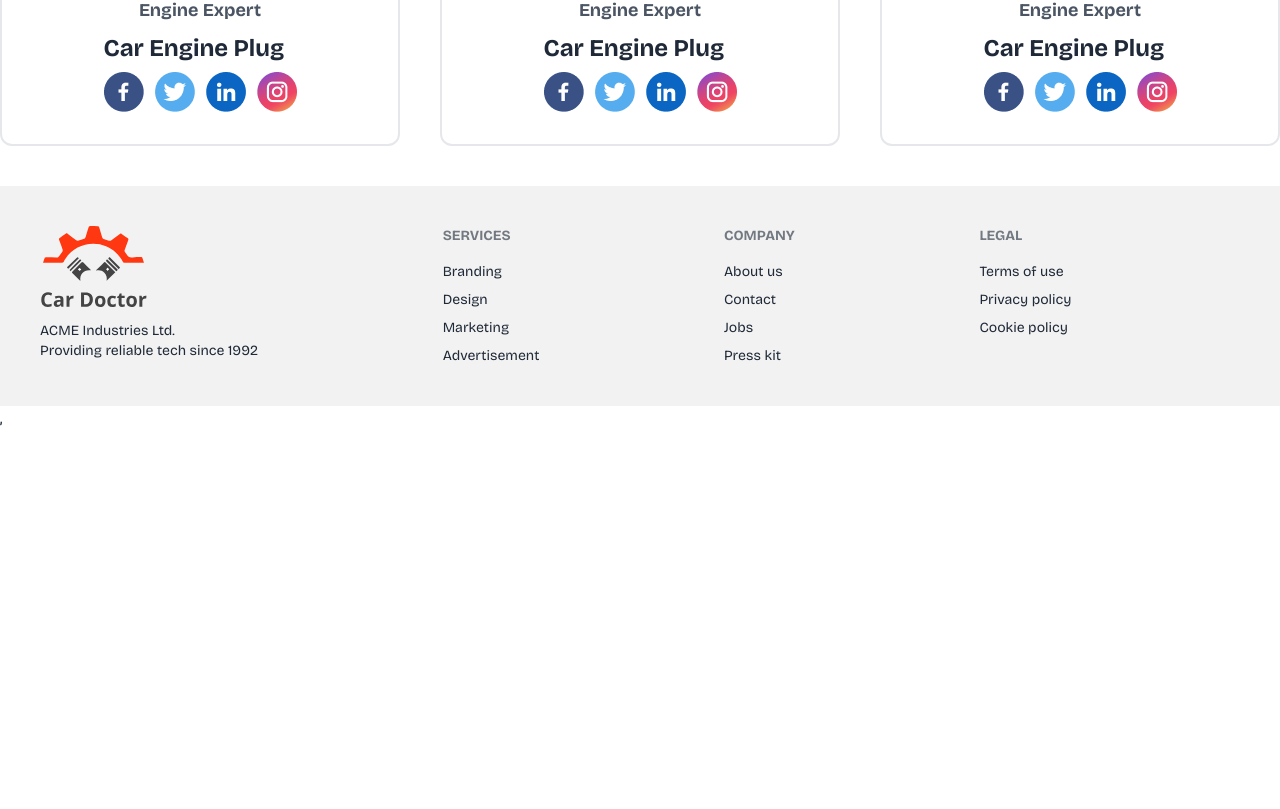
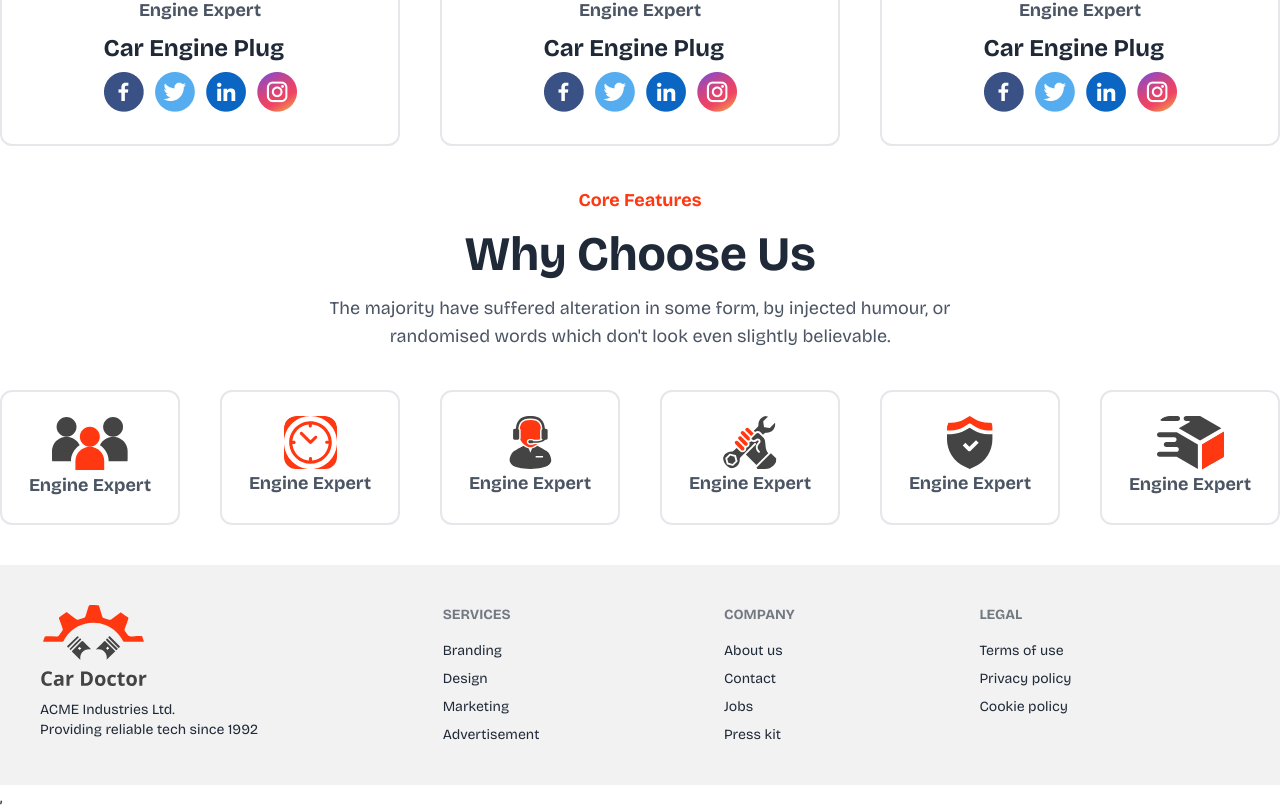
Before and after one commit to Muntahamasuma/Car-Doctor-client, a React (Vite) app: page / in a window 1280 px wide. Shown: the part 4381-5190 px from the top of the page. Before the commit the page ends 4811 px from the top, so only its background shows below. Built offline with nearby package versions, Linux system fonts and the light colour scheme.

Commit message:
Added 'Our Team' section

```diff
--- a/src/Pages/Home/Home.jsx
+++ b/src/Pages/Home/Home.jsx
@@ -4,6 +4,7 @@ import InfoSection from "./InfoSection";
 import OurTeam from "./OurTeam";
 import Popular from "./Popular";
 import ServiceArea from "./ServiceArea";
+import WhyChooseUs from "./WhyChooseUs";
 
 
 const Home = () => {
@@ -15,6 +16,7 @@ const Home = () => {
           <InfoSection/>
           <Popular></Popular>
           <OurTeam></OurTeam>
+          <WhyChooseUs></WhyChooseUs>
         </div>
     );
 };
--- a/src/Pages/Home/OurTeam.jsx
+++ b/src/Pages/Home/OurTeam.jsx
@@ -13,7 +13,7 @@ const OurTeam = () => {
             paragraph={"The majority have suffered alteration in some form, by injected humour, or randomised words which don't look even slightly believable. "}
             />
             {/* cards */}
-            <div className="grid grid-cols-1 md:grid-cols-2 lg:grid-cols-3 gap-10 my-10">
+            <div className="grid grid-cols-1 lg:grid-cols-3 gap-10 my-10">
                 {/* card1 */}
             <div className="card rounded-xl border-2 border-gray-200 items-center text-center">
   <figure>
--- /dev/null
+++ b/src/Pages/Home/WhyChooseUs.jsx
@@ -0,0 +1,97 @@
+import SectionTitle from "../../Components/SectionTitle";
+import card1Img from "../../assets/icons/group.svg"
+import card2Img from "../../assets/icons/Group 38729.svg"
+import card3Img from "../../assets/icons/person.svg"
+import card4Img from "../../assets/icons/Wrench.svg"
+import card5Img from "../../assets/icons/check.svg"
+import card6Img from "../../assets/icons/deliveryt.svg"
+
+const WhyChooseUs = () => {
+    return (
+        <div>
+            <SectionTitle
+            categoryName={'Core Features'}
+            categoryTitle={'Why Choose Us'}
+            paragraph={"The majority have suffered alteration in some form, by injected humour, or randomised words which don't look even slightly believable. "}
+            />
+            {/* cards */}
+            <div className="grid grid-cols-2 md:grid-cols-3 lg:grid-cols-6 gap-10 my-10">
+                {/* card1 */}
+            <div className="card rounded-xl border-2 border-gray-200 items-center text-center p-6">
+  <figure>
+    <img
+    className="rounded-xl"
+      src={card1Img}
+      alt="Shoes" />
+  </figure>
+  <div className="">
+    <p className="font-bold text-lg text-gray-600">Engine Expert</p>
+  </div>
+</div>
+                {/* card2 */}
+            <div className="card rounded-xl border-2 border-gray-200 items-center text-center p-6">
+  <figure>
+    <img
+    className=" rounded-xl bg-[#FF3811]"
+      src={card2Img}
+      alt="Shoes" />
+  </figure>
+  <div className="">
+    <p className="font-bold text-lg text-gray-600">Engine Expert</p>
+  </div>
+</div>
+                {/* card3 */}
+            <div className="card rounded-xl border-2 border-gray-200 items-center text-center p-6">
+  <figure>
+    <img
+    className="rounded-xl"
+      src={card3Img}
+      alt="Shoes" />
+  </figure>
+  <div className="">
+    <p className="font-bold text-lg text-gray-600">Engine Expert</p>
+  </div>
+</div>
+                {/* card4 */}
+            <div className="card rounded-xl border-2 border-gray-200 items-center text-center p-6">
+  <figure>
+    <img
+    className="rounded-xl"
+      src={card4Img}
+      alt="Shoes" />
+  </figure>
+  <div className="">
+    <p className="font-bold text-lg text-gray-600">Engine Expert</p>
+  </div>
+</div>
+                {/* card5 */}
+            <div className="card rounded-xl border-2 border-gray-200 items-center text-center p-6">
+  <figure>
+    <img
+    className="rounded-xl"
+      src={card5Img}
+      alt="Shoes" />
+  </figure>
+  <div className="">
+    <p className="font-bold text-lg text-gray-600">Engine Expert</p>
+  </div>
+</div>
+                {/* card6 */}
+            <div className="card rounded-xl border-2 border-gray-200 items-center text-center p-6">
+  <figure>
+    <img
+    className="rounded-xl"
+      src={card6Img}
+      alt="Shoes" />
+  </figure>
+  <div className="">
+    <p className="font-bold text-lg text-gray-600">Engine Expert</p>
+  </div>
+</div>
+
+</div>
+        </div>
+    );
+};
+
+export default WhyChooseUs;
```
